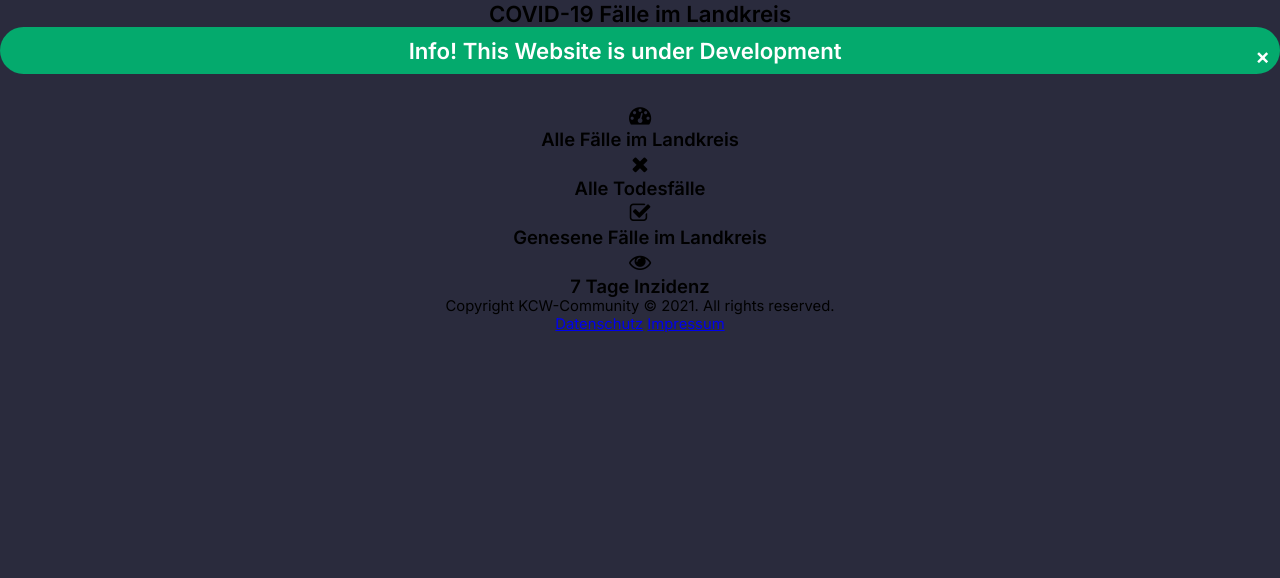
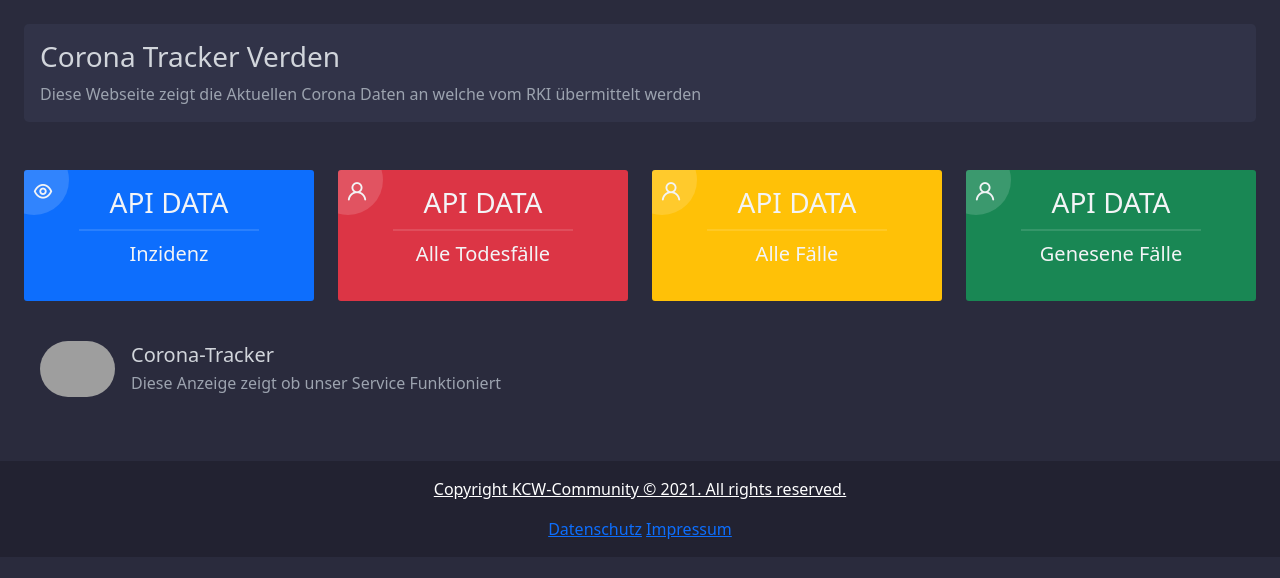
Before and after one commit to Luca-Hiller/Covid-Tracker, a plain HTML site: page index.html in a window 1280 px wide. Drawn offline with nearby package versions, Linux system fonts and the light colour scheme; files that its build step writes are made by us from their sources; no server answers; grey boxes are pictures that could not be loaded.

Commit message:
New Version

```diff
--- a/index.html
+++ b/index.html
@@ -1,85 +1,102 @@
 <!DOCTYPE html>
-<html lang="en">
+<html lang="en" >
 <head>
-    <meta charset="UTF-8" />
-    <title>Verden Corona Daten</title>
-        <link rel="shortcut icon" href="favicon.ico" type="image/x-icon">
-    <link href="https://maxcdn.bootstrapcdn.com/font-awesome/4.7.0/css/font-awesome.min.css" rel="stylesheet">
-    <link rel="stylesheet" type="text/css" href="css.css" />
-    <meta name="viewport" content="width=device-width, initial-scale=1.0">
+  <meta charset="UTF-8">
+  <title>Corona Tracker Verden</title>
+  <link rel="stylesheet" href="./style.css">
+
 </head>
 <body>
-      <center>
+<!-- partial:index.partial.html -->
+<!DOCTYPE html>
+<html lang="en" >
+<head>
+  <meta charset="UTF-8">
+  <title>TEST Project</title>
+  <link rel='stylesheet' href='https://cdn.jsdelivr.net/npm/bootstrap@5.0.0-beta1/dist/css/bootstrap.min.css'>
+<link rel='stylesheet' href='https://unicons.iconscout.com/release/v3.0.6/css/line.css'>
 
-        <div class="container">
-      <h2>COVID-19 Fälle im Landkreis <span id="name"></span>
-                <div class="alert">
-  <span class="closebtn" onclick="this.parentElement.style.display='none';">&times;</span>
-  <strong>Info!</strong> This Website is under Development
+</head>
+<body>
+  <body style="background-color:#2a2b3d;">
+
+<!-- partial:index.partial.html -->
+<div class="p-4">
+    <div class="welcome">
+      <div class="content rounded-3 p-3">
+        <h1 id="name" class="fs-3">Corona Tracker Verden</h1>
+        <p class="mb-0">Diese Webseite zeigt die Aktuellen Corona Daten an welche vom RKI übermittelt werden</p>
       </div>
-       <br>
-      <div class="board">
-        <div class="card a"><i class="fa fa-tachometer"></i><h5>Alle Fälle im Landkreis</h5><span id="cases"></span></div>
+    </div>
 
 
-        <div class="card d"><i class="fa fa-times"></i><h5>Alle Todesfälle</h5><span id="deaths"></span></div>
 
-        <div class="card r"><i class="fa fa-check-square-o"></i><h5>Genesene Fälle im Landkreis</h5><span id="recovered"></span></div>
 
-        <div class="card t"><i class="fa fa-eye"></i><h5>7 Tage Inzidenz</h5><span id="weekIncidence"></span></div>
 
+    <section class="statis mt-4 text-center">
+      <br>
+      <div class="row">
+        <div class="col-md-6 col-lg-3 mb-4 mb-lg-0">
+          <div class="box bg-primary p-3">
+            <i class="uil-eye"></i>
+            <h3 id="weekIncidence">API DATA</h3>
+            <p class="lead">Inzidenz</p>
           </div>
         </div>
-<footer id="footer" class="footer-1">
-<div class="main-footer widgets-dark typo-light">
-<div class="foot">
+        <div class="col-md-6 col-lg-3 mb-4 mb-lg-0">
+          <div class="box bg-danger p-3">
+            <i class="uil-user"></i>
+            <h3 id="deaths">API DATA</h3>
+            <p class="lead">Alle Todesfälle</p>
+          </div>
+        </div>
+        <div class="col-md-6 col-lg-3 mb-4 mb-md-0">
+          <div class="box bg-warning p-3">
+            <i class="uil-user"></i>
+            <h3 id="cases">API DATA</h3>
+            <p class="lead">Alle Fälle</p>
+          </div>
+        </div>
+        <div class="col-md-6 col-lg-3">
+          <div class="box bg-success p-3">
+            <i class="uil-user"></i>
+            <h3 id="recovered">API DATA</h3>
+            <p class="lead">Genesene Fälle</p>
+          </div>
+        </div>
+      </div>
+    </section>
+        <section class="Trafic mt-4">
       <div class="row">
+        <div class="col-md-6">
+          <div class="box">
+ <!-- <h4>Admins:</h4> -->
+            <div class="Trafic d-flex align-items-center rounded-2 p-3 mb-4">
+              <div class="img">
+                <img class="img-fluid rounded-pill"
+                     width="75" height="75"
+                     src="https://www.fomei.com/ew/ew_images/image?EwImage=cf93f7f4-4421-456c-b7a7-c93d9c5d1a28&Filter=0d61d30e-330c-4d43-a308-15fc9f579446"
+                     alt="Trafic">
+              </div>
+              <div class="ms-3">
+                <h3 class="fs-5 mb-1">Corona-Tracker</h3>
+                <p class="mb-0">Diese Anzeige zeigt ob unser Service Funktioniert</p>
+              </div>
+            </div>
+  </div>
+</section>
+                <!-- Footer -->
+<footer class="bg-dark text-center text-white">
+  </div>
 
-<div class="col-xs-12 col-sm-6 col-md-3">
-
-<div class="footer-copyright">
-<div class="Fcontainer">
-<div class="row">
-<div class="col-md-12 text-center">
-<p>Copyright KCW-Community © 2021. All rights reserved.</p>
+  <!-- Copyright -->
+  <div class="text-center p-3" style="background-color: rgba(0, 0, 0, 0.2)">
+    <a class="text-white">Copyright KCW-Community © 2021. All rights reserved.</p>
 <a href="/Datenschutz" target="_self">Datenschutz</a>
   <a href="/Impressum" target="_self">Impressum</a>
   </div>
-</div>
-</div>
-</div>
+
 </footer>
-    </center>
-  </body>
-</html>
-
-  <style>
-
-.alert {
-  padding: 10px;
-  border-radius: 24px;
-  background-color: #04AA6D;
-  color: white;
-  * {
-  transition: all 0.3s ease-out;
-}
-}
-
-.closebtn {
-  margin-left: 15px;
-  color: white;
-  font-weight: bold;
-  float: right;
-  font-size: 22px;
-  line-height: 39px;
-  cursor: pointer;
-  transition: 0.3s;
-}
-
-.closebtn:hover {
-  color: black;
-}
-</style>
 
         <script type="text/javascript">
   fetch('https://api.corona-zahlen.org/districts/03361')
@@ -99,3 +116,12 @@
      document.getElementById("weekIncidence").innerHTML = json.data["03361"].weekIncidence.toLocaleString();
 });
 </script>
+<!-- partial -->
+  <script src='https://cdnjs.cloudflare.com/ajax/libs/Chart.js/2.9.4/Chart.bundle.js'></script>
+<script src='https://cdn.jsdelivr.net/npm/bootstrap@5.0.0-beta1/dist/js/bootstrap.bundle.min.jshttps://cdn.jsdelivr.net/npm/bootstrap@5.0.0-beta1/dist/js/bootstrap.bundle.min.js'></script>
+</body>
+</html>
+<!-- partial -->
+
+</body>
+</html>
```
Lines whose indentation alone changed are shown as unchanged.
